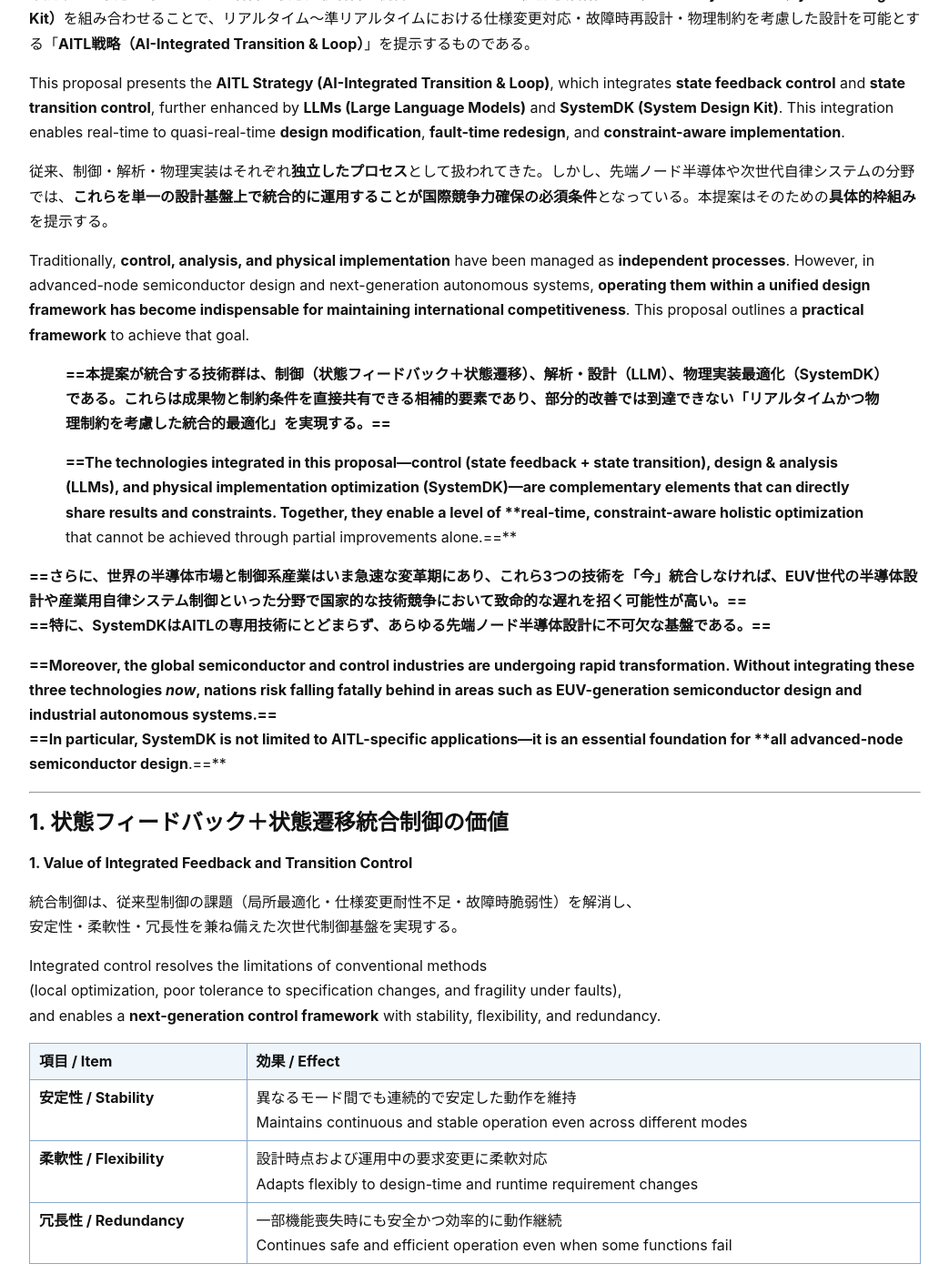
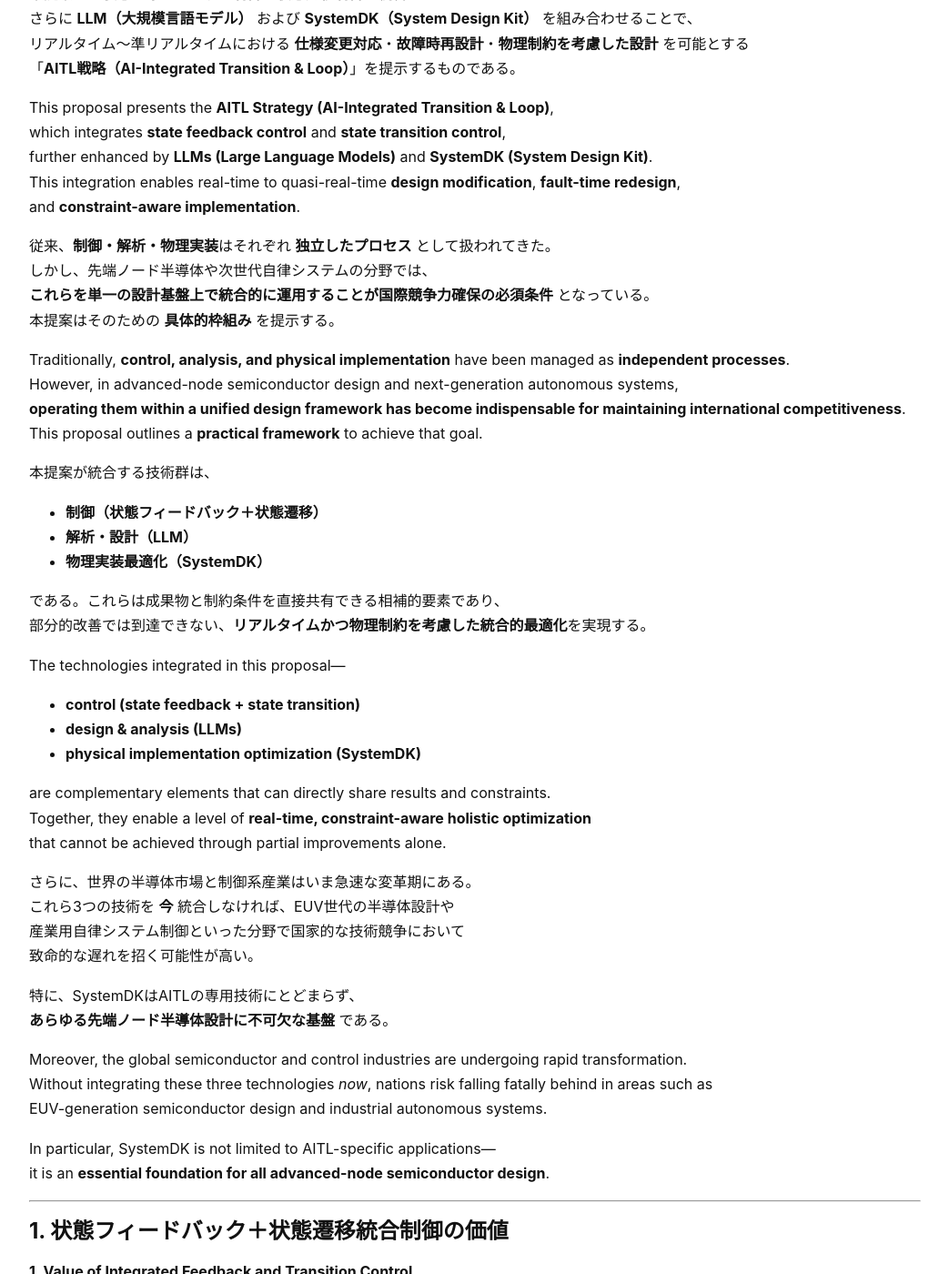
Before and after one commit to Samizo-AITL/AITL-Strategy-Proposal, a Jekyll site: the page built from AITL_Strategy_Proposal_Draft_v4_1.md, in a window 1280 px wide and 1400 px high, scrolled down 576 px. Shown: the whole window at 91% size, without its empty margins (118-1161 px from the left). Built offline with Jekyll 4.4.1, drawn with Linux system fonts in a browser that asks for light colours.

Commit message:
Update AITL_Strategy_Proposal_Draft_v4_1.md

```diff
--- a/AITL_Strategy_Proposal_Draft_v4_1.md
+++ b/AITL_Strategy_Proposal_Draft_v4_1.md
@@ -31,23 +31,58 @@ permalink: /AITL_Strategy_Proposal_Draft_v4_1.html
 
 ## 0. 概要 / Overview
 
-本提案は、**状態フィードバック制御**と**状態遷移制御**を統合し、さらに**LLM（大規模言語モデル）**および**SystemDK（System Design Kit）**を組み合わせることで、リアルタイム〜準リアルタイムにおける仕様変更対応・故障時再設計・物理制約を考慮した設計を可能とする「**AITL戦略（AI-Integrated Transition & Loop）**」を提示するものである。
+本提案は、**状態フィードバック制御**と**状態遷移制御**を統合し、
+さらに **LLM（大規模言語モデル）** および **SystemDK（System Design Kit）** を組み合わせることで、
+リアルタイム〜準リアルタイムにおける **仕様変更対応**・**故障時再設計**・**物理制約を考慮した設計** を可能とする
+「**AITL戦略（AI-Integrated Transition & Loop）**」を提示するものである。
 
-This proposal presents the **AITL Strategy (AI-Integrated Transition & Loop)**, which integrates **state feedback control** and **state transition control**, further enhanced by **LLMs (Large Language Models)** and **SystemDK (System Design Kit)**. This integration enables real-time to quasi-real-time **design modification**, **fault-time redesign**, and **constraint-aware implementation**.
+This proposal presents the **AITL Strategy (AI-Integrated Transition & Loop)**,
+which integrates **state feedback control** and **state transition control**,
+further enhanced by **LLMs (Large Language Models)** and **SystemDK (System Design Kit)**.
+This integration enables real-time to quasi-real-time **design modification**, **fault-time redesign**,
+and **constraint-aware implementation**.
 
-従来、制御・解析・物理実装はそれぞれ**独立したプロセス**として扱われてきた。しかし、先端ノード半導体や次世代自律システムの分野では、**これらを単一の設計基盤上で統合的に運用することが国際競争力確保の必須条件**となっている。本提案はそのための**具体的枠組み**を提示する。
+従来、**制御・解析・物理実装**はそれぞれ **独立したプロセス** として扱われてきた。
+しかし、先端ノード半導体や次世代自律システムの分野では、
+**これらを単一の設計基盤上で統合的に運用することが国際競争力確保の必須条件** となっている。
+本提案はそのための **具体的枠組み** を提示する。
 
-Traditionally, **control, analysis, and physical implementation** have been managed as **independent processes**. However, in advanced-node semiconductor design and next-generation autonomous systems, **operating them within a unified design framework has become indispensable for maintaining international competitiveness**. This proposal outlines a **practical framework** to achieve that goal.
+Traditionally, **control, analysis, and physical implementation** have been managed as **independent processes**.
+However, in advanced-node semiconductor design and next-generation autonomous systems,
+**operating them within a unified design framework has become indispensable for maintaining international competitiveness**.
+This proposal outlines a **practical framework** to achieve that goal.
 
-> **==本提案が統合する技術群は、制御（状態フィードバック＋状態遷移）、解析・設計（LLM）、物理実装最適化（SystemDK）である。これらは成果物と制約条件を直接共有できる相補的要素であり、部分的改善では到達できない「リアルタイムかつ物理制約を考慮した統合的最適化」を実現する。==**
->
-> **==The technologies integrated in this proposal—control (state feedback + state transition), design & analysis (LLMs), and physical implementation optimization (SystemDK)—are complementary elements that can directly share results and constraints. Together, they enable a level of **real-time, constraint-aware holistic optimization** that cannot be achieved through partial improvements alone.==**
+本提案が統合する技術群は、
+- **制御（状態フィードバック＋状態遷移）**
+- **解析・設計（LLM）**
+- **物理実装最適化（SystemDK）**
 
-**==さらに、世界の半導体市場と制御系産業はいま急速な変革期にあり、これら3つの技術を「今」統合しなければ、EUV世代の半導体設計や産業用自律システム制御といった分野で国家的な技術競争において致命的な遅れを招く可能性が高い。==**
-**==特に、SystemDKはAITLの専用技術にとどまらず、あらゆる先端ノード半導体設計に不可欠な基盤である。==**
+である。これらは成果物と制約条件を直接共有できる相補的要素であり、
+部分的改善では到達できない、**リアルタイムかつ物理制約を考慮した統合的最適化**を実現する。
 
-**==Moreover, the global semiconductor and control industries are undergoing rapid transformation. Without integrating these three technologies *now*, nations risk falling fatally behind in areas such as EUV-generation semiconductor design and industrial autonomous systems.==**
-**==In particular, SystemDK is not limited to AITL-specific applications—it is an essential foundation for **all advanced-node semiconductor design**.==**
+The technologies integrated in this proposal—
+- **control (state feedback + state transition)**
+- **design & analysis (LLMs)**
+- **physical implementation optimization (SystemDK)**
+
+are complementary elements that can directly share results and constraints.
+Together, they enable a level of **real-time, constraint-aware holistic optimization**
+that cannot be achieved through partial improvements alone.
+
+さらに、世界の半導体市場と制御系産業はいま急速な変革期にある。
+これら3つの技術を **今** 統合しなければ、EUV世代の半導体設計や
+産業用自律システム制御といった分野で国家的な技術競争において
+致命的な遅れを招く可能性が高い。
+
+特に、SystemDKはAITLの専用技術にとどまらず、
+**あらゆる先端ノード半導体設計に不可欠な基盤** である。
+
+Moreover, the global semiconductor and control industries are undergoing rapid transformation.
+Without integrating these three technologies *now*, nations risk falling fatally behind in areas such as
+EUV-generation semiconductor design and industrial autonomous systems.
+
+In particular, SystemDK is not limited to AITL-specific applications—
+it is an **essential foundation for all advanced-node semiconductor design**.
 
 ---
 
```
